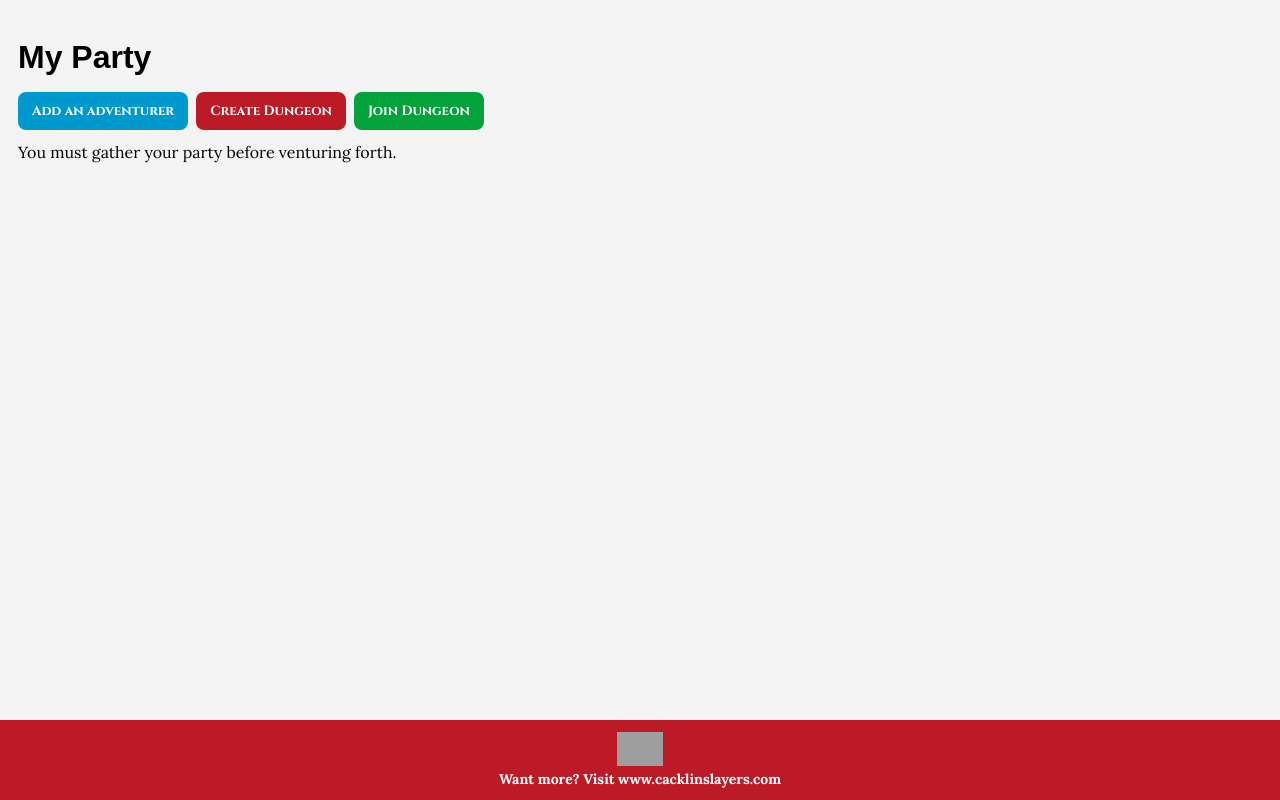
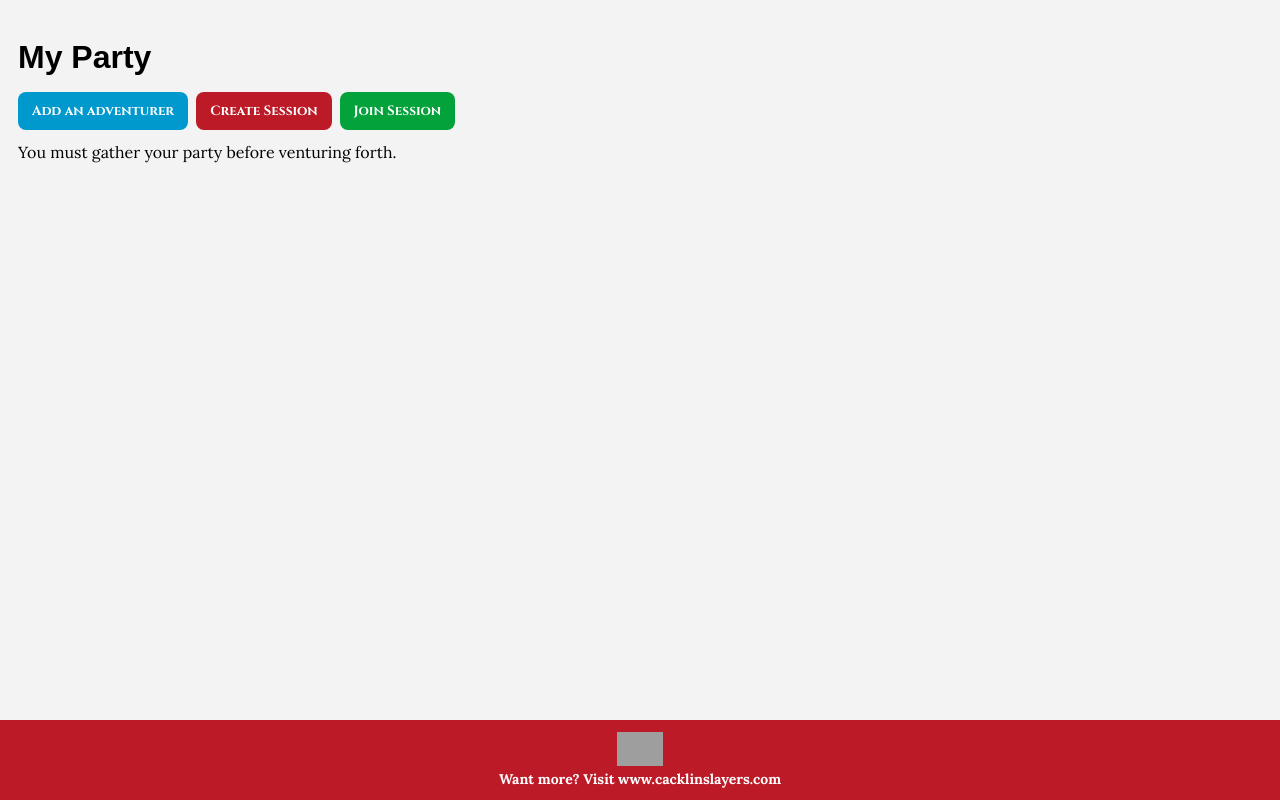
Before and after one commit to cacklinslayers/hp-tracker, a React (Create React App) app: page / in a window 1280 px wide. Built offline with nearby package versions, Linux system fonts and the light colour scheme; grey boxes are pictures that could not be loaded; a web font is replaced by a local one.

Commit message:
updated names

```diff
--- a/src/App.js
+++ b/src/App.js
@@ -787,7 +787,7 @@ function OverviewPage({
             fontSize: 13,
           }}
         >
-          Connected to dungeon{" "}
+          Connected to session{" "}
           <strong>{playerDungeonCode.toUpperCase()}</strong>
         </div>
       )}
@@ -807,13 +807,13 @@ function OverviewPage({
           onClick={onCreateDungeon}
           style={{ ...buttonStyle, background: "#BD1A28" }}
         >
-          Create Dungeon
+          Create Session
         </button>
         <button
           onClick={onJoinDungeon}
           style={{ ...buttonStyle, background: "#03A23A" }}
         >
-          Join Dungeon
+          Join Session
         </button>
       </div>
 
@@ -2044,7 +2044,7 @@ function JoinDungeonPage({
           fontSize: 32,
         }}
       >
-        Join Dungeon
+        Join Session
       </h1>
 
       {/* DUNGEON CODE CARD */}
@@ -2268,7 +2268,7 @@ function DMDungeonCodePage({
             width: "100%",
           }}
         >
-          End Dungeon
+          End Session
         </button>
       </div>
 
@@ -2374,7 +2374,7 @@ function DMDashboardPage({ dungeonCode, goBack }) {
           border: `1px solid ${theme.colors.border}`,
         }}
       >
-        Dungeon code: <strong>{normalized}</strong>
+        Session code: <strong>{normalized}</strong>
       </div>
 
       <div style={{ display: "grid", gap: 10 }}>
@@ -2388,7 +2388,7 @@ function DMDashboardPage({ dungeonCode, goBack }) {
               fontSize: 14,
             }}
           >
-            Wacht op spelers…
+            Waiting for players…
           </div>
         )}
 
@@ -2426,7 +2426,7 @@ function DMDashboardPage({ dungeonCode, goBack }) {
           onClick={goBack}
           style={{ ...buttonStyle, background: theme.colors.btnDark }}
         >
-          Terug naar overzicht
+          Back to Overview
         </button>
       </div>
     </div>
@@ -2518,7 +2518,7 @@ function DMPaywallModal({ close, unlock }) {
           }}
         >
           With DM Mode you can:
-          <br />• Create dungeons
+          <br />• Create sessions
           <br />• Let players join
           <br />• View HP & AC in real-time
         </p>
```
Also changed, not shown: 1 other file (tests, documents, lock files or other folders).
